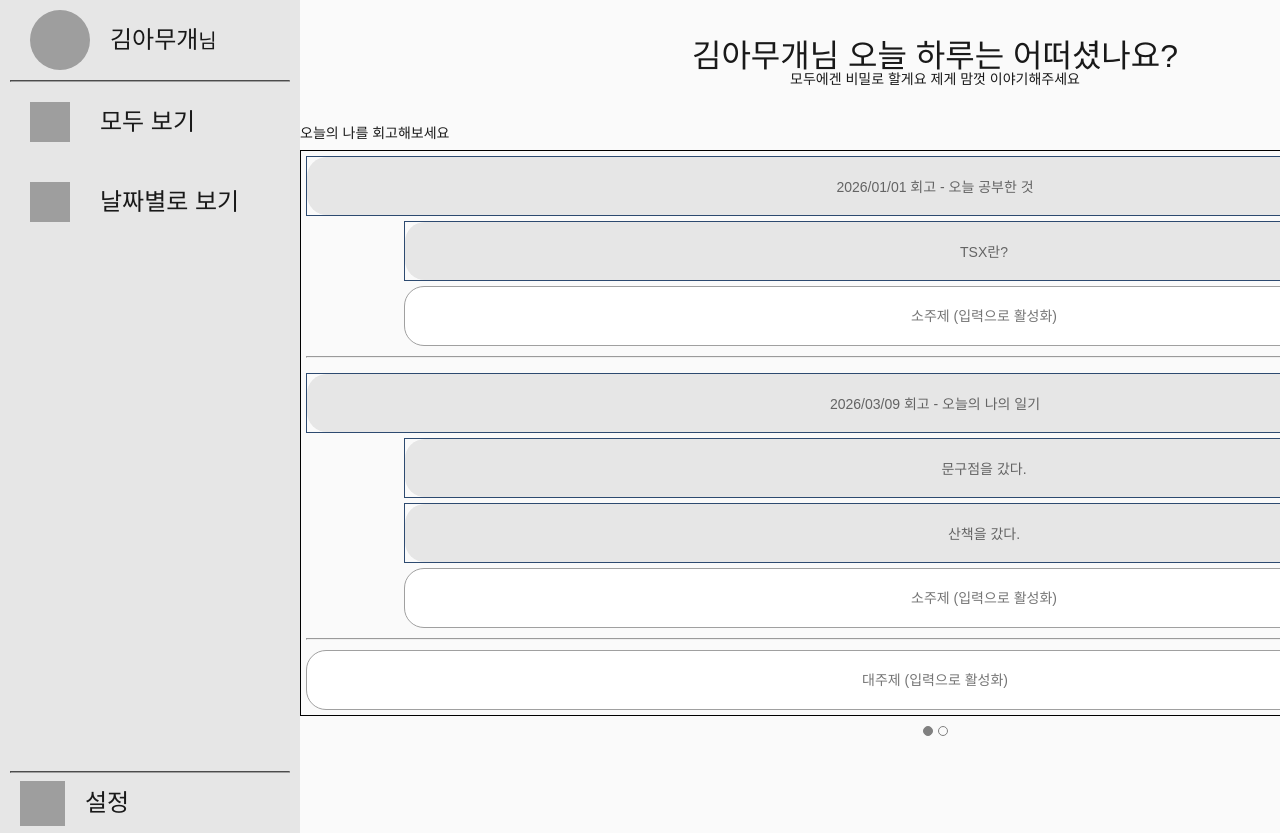
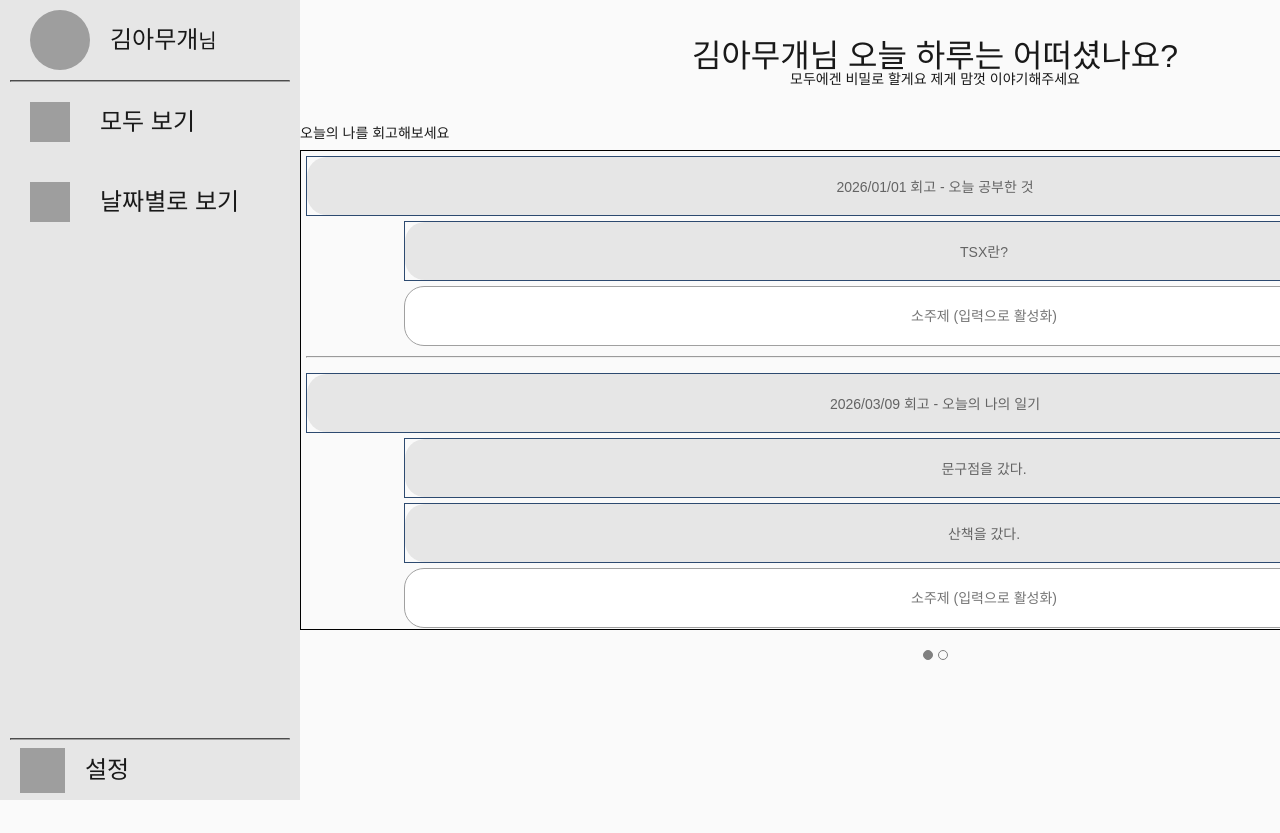
Before and after one commit to Jindo-Dog/RecoveryFrontEnd, a React (Vite) app: page /memoir/write in a window 1280 px wide. Shown: the top 833 px of the page. After the commit the page ends 800 px from the top, so only its background shows below. Built offline with nearby package versions, Linux system fonts and the light colour scheme; grey boxes are pictures that could not be loaded.

Commit message:
#49 Feat: MemoirList overflow오류 수정 및 flex:1로 높이 수정

```diff
--- a/src/component/memoir/pages/memoirWriteTitlePage.scss
+++ b/src/component/memoir/pages/memoirWriteTitlePage.scss
@@ -4,6 +4,7 @@
 .memoir-section {
     @include flex-center;
     flex-direction: column;
+    height: 100vh;
 
     .memoir-edit-title {
         margin-top: rem(40px);
@@ -13,7 +14,9 @@
     .memoir-box {
         display: flex;
         flex-direction: column;
+        flex: 1;
         gap: rem(10px);
+        min-height: 0;
 
         .memoir-title {
             width: 100%;
@@ -25,9 +28,8 @@
     .btn-footer {
         display: flex;
         margin-top: rem(60px);
-        width: 100%;
-        max-width: rem(1270px);
-        min-width: rem(800px);
+        width: rem(1270px);
+        height: rem(80px);
         justify-content: flex-end;
 
         .improvement-btn {
@@ -37,6 +39,7 @@
 
     .progress-circles {
         display: flex;
+        justify-content: center;
         flex-direction: row;
         margin-top: rem(10px);
         gap: rem(5px);
--- a/src/component/memoir/pages/memoirWriteTitlePage.tsx
+++ b/src/component/memoir/pages/memoirWriteTitlePage.tsx
@@ -12,12 +12,12 @@ const MemoirWriteTitlePage = () => {
                     <span>오늘의 나를 회고해보세요</span>
                 </div>
                 <MemoirTitleList editable={true} width={"1270px"} />
+                <div className="progress-circles">
+                    <div className="first-circle"></div>
+                    <div className="second-circle"></div>
+                </div>
             </div>
 
-            <div className="progress-circles">
-                <div className="first-circle"></div>
-                <div className="second-circle"></div>
-            </div>
             <div className={"btn-footer"}>
                 <Link to="/memoir/improvement">
                     <button className={"improvement-btn"}>개선점 입력하기</button>
--- a/src/component/memoir/write/memoirTitleList.scss
+++ b/src/component/memoir/write/memoirTitleList.scss
@@ -2,7 +2,7 @@
 @use "/src/styles/styles" as *;
 
 .memoir-container {
-    @include flex-center;
+    display: flex;
     flex-direction: column;
     width: 100%;
     height: 100%;
@@ -10,6 +10,7 @@
     border: rem(1px) solid black;
     padding: rem(5px);
     overflow-y: auto;
+    min-height: 0;
 
     hr {
         margin: rem(10px) 0;
```
